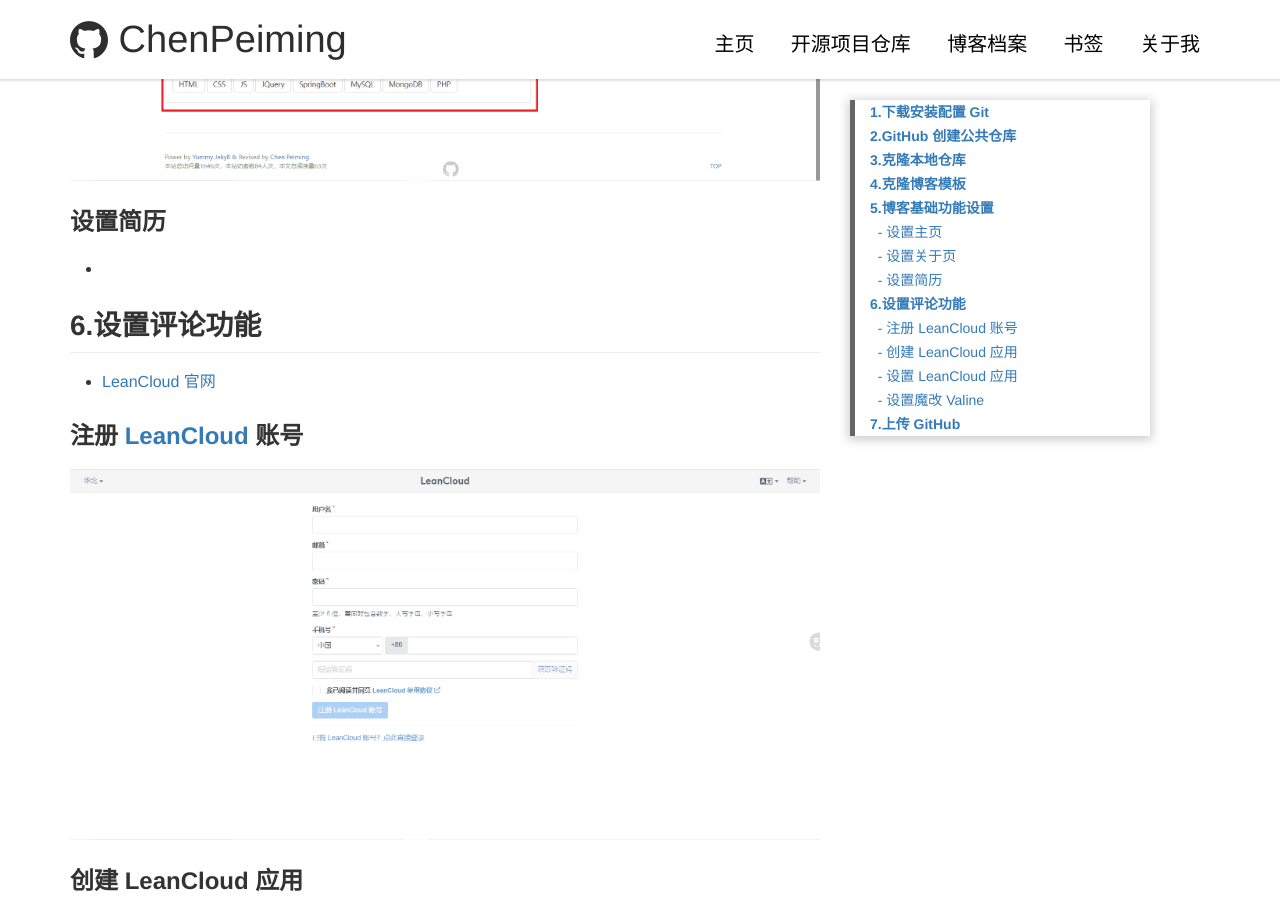
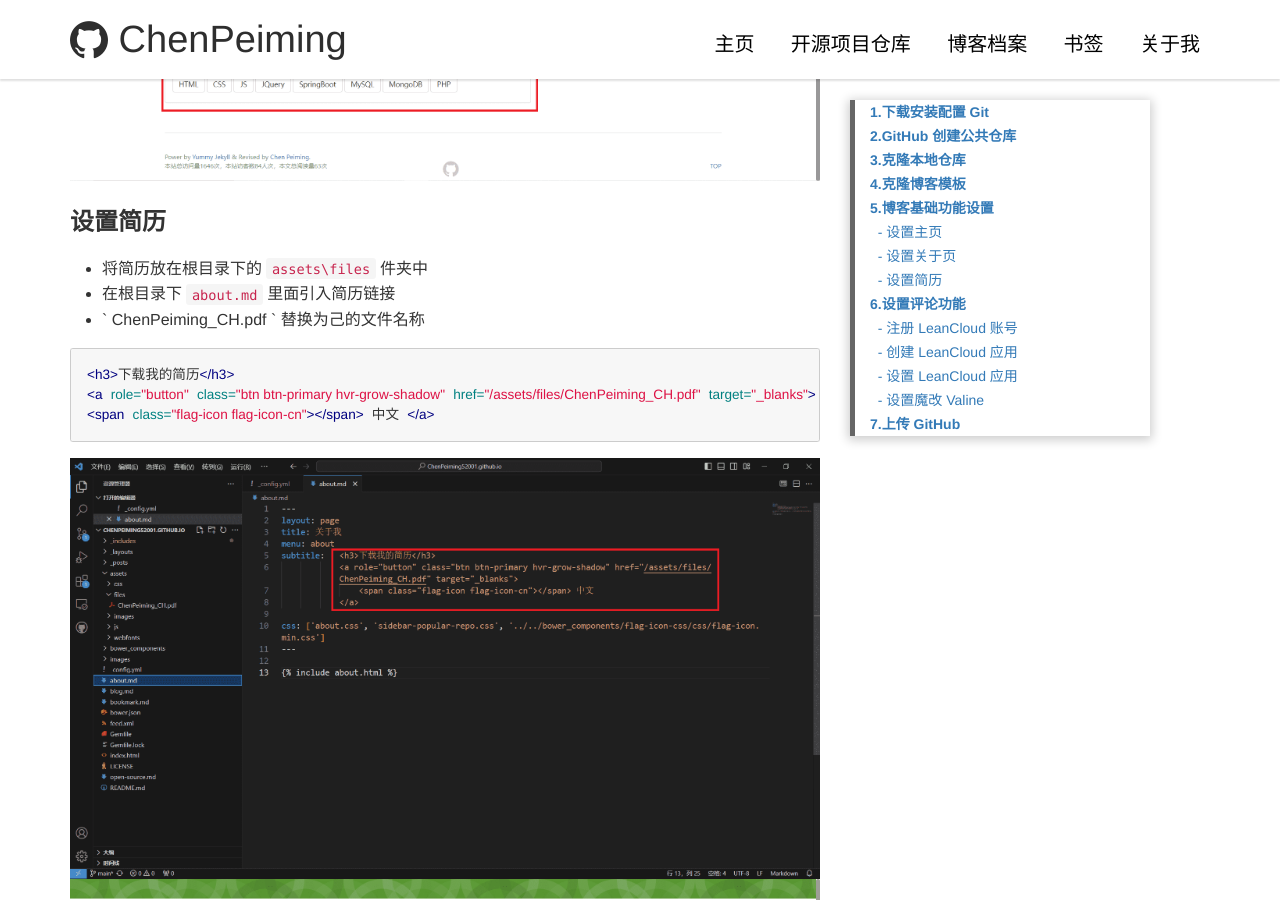
Before and after one commit to MingTechPro/ChenPeiming52001.github.io, a Jekyll site: the page built from _posts/2023/2023-12-12-create-blog.md, in a window 1280 px wide and 900 px high, scrolled down 6786 px. Built offline with Jekyll 4.4.1, drawn with Linux system fonts in a browser that asks for light colours; comment, search, counter and statistics services are not loaded.

Commit message:
部署博客

````diff
--- a/_posts/2023/2023-12-12-create-blog.md
+++ b/_posts/2023/2023-12-12-create-blog.md
@@ -90,7 +90,18 @@
 
 ### 设置简历
 
--
+- 将简历放在根目录下的 `assets\files` 件夹中
+- 在根目录下 `about.md` 里面引入简历链接
+- ` ChenPeiming_CH.pdf ` 替换为己的文件名称
+
+```html
+<h3>下载我的简历</h3>
+<a role="button" class="btn btn-primary hvr-grow-shadow" href="/assets/files/ChenPeiming_CH.pdf" target="_blanks">
+<span class="flag-icon flag-icon-cn"></span> 中文 </a>
+```
+
+[![设置简历](/images/2023/2023-12-12-create-blog/2023-12-12-create-blog-17-1.png)](images/2023/2023-12-12-create-blog/2023-12-12-create-blog-17-1.png)
+[![设置简历](/images/2023/2023-12-12-create-blog/2023-12-12-create-blog-17-2.png)](images/2023/2023-12-12-create-blog/2023-12-12-create-blog-17-2.png)
 
 ## 6.设置评论功能
 
````
Also changed, not shown: images/2023/2023-12-12-create-blog/2023-12-12-create-blog-17-1.png (added), images/2023/2023-12-12-create-blog/2023-12-12-create-blog-17-2.png (added).
